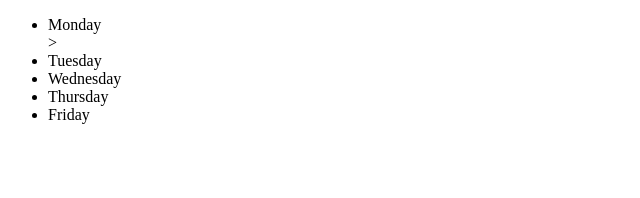
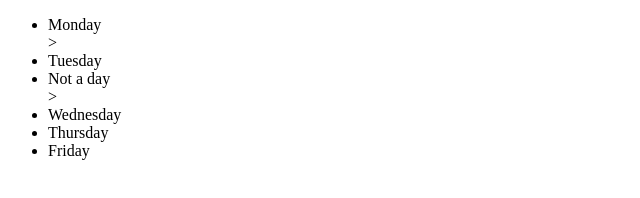
Before and after one commit to zhezhang007/helloTest, a plain HTML site: page index.html in a window 1280 px wide. Shown: the whole page, without its empty margins (0-640 px from the left). Drawn offline with Linux system fonts and the light colour scheme.

Commit message:
added one more day

```diff
--- a/index.html
+++ b/index.html
@@ -8,6 +8,7 @@
 	<ul>
 		<li>Monday</li>>
 		<li>Tuesday</li>
+		<li>Not a day</li>>
 		<li>Wednesday</li>
 		<li>Thursday</li>
 		<li>Friday</li>
```
